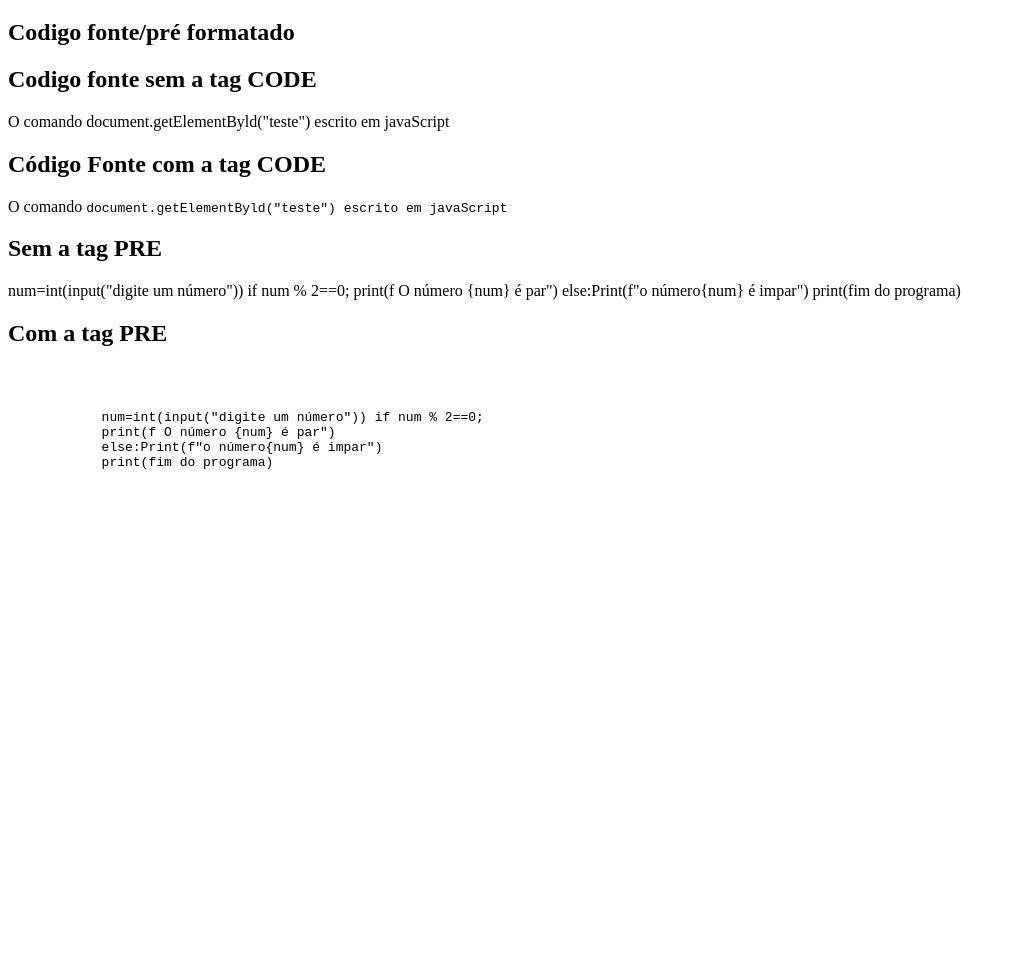
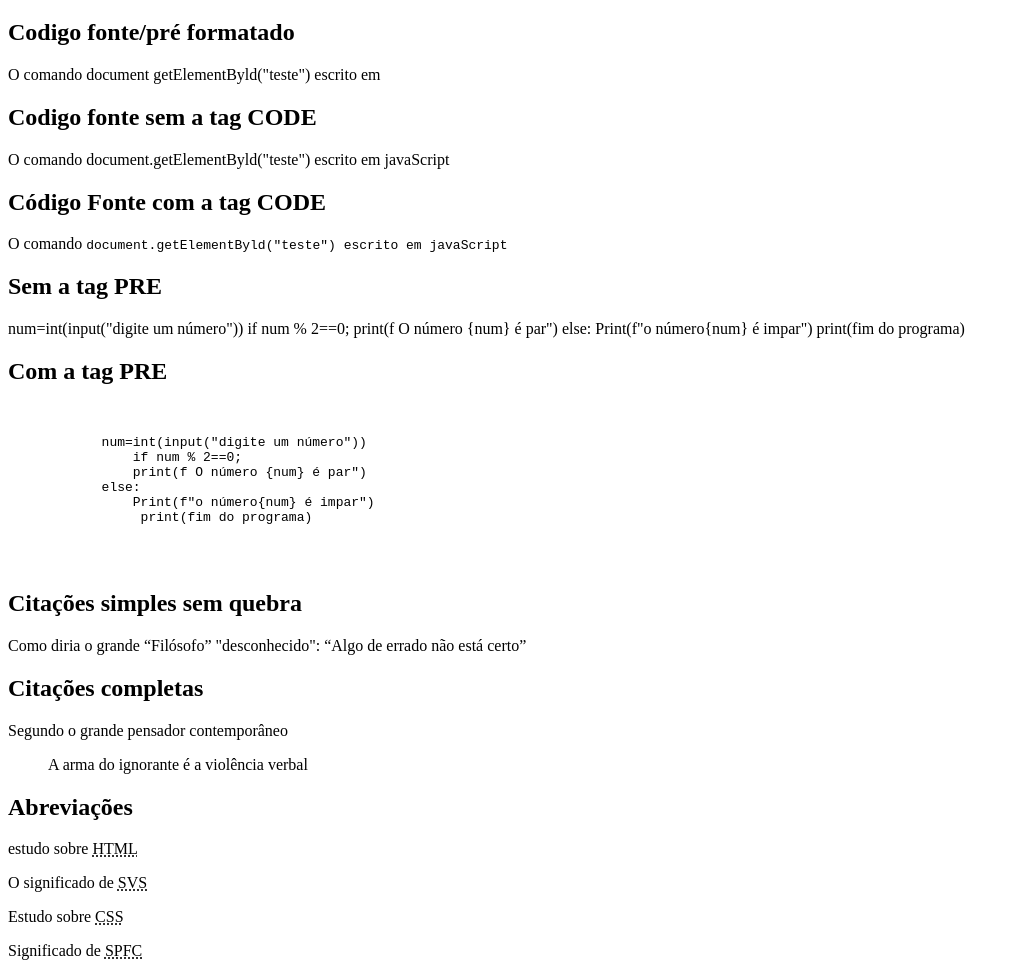
Before and after one commit to johanssantos02/Aulas-Front-and, a plain HTML site: page 4 AULA CITAÇÕES E CODIGOS/index.html in a window 1280 px wide. Shown: the part 61-1037 px from the top of the page, without its empty margins (0-1020 px from the left). Before the commit the page ends 800 px from the top, so only its background shows below. Drawn offline with Linux system fonts and the light colour scheme.

Commit message:
Atualização

```diff
--- a/4 AULA CITAÇÕES E CODIGOS/index.html
+++ b/4 AULA CITAÇÕES E CODIGOS/index.html
@@ -16,6 +16,8 @@
 
     <h2>Codigo fonte/pré formatado</h2>
 
+    <p>O comando document getElementByld("teste") escrito em</p>
+
     <h2>Codigo fonte sem a tag CODE</h2>
 
     <p>O comando document.getElementByld("teste") escrito em javaScript</p>
@@ -26,20 +28,51 @@
 
     <h2>Sem a tag PRE</h2>
 
-    <p>num=int(input("digite um número")) if num % 2==0;
-        print(f O número {num} é par")
-        else:Print(f"o número{num} é impar")
-        print(fim do programa)</p>
+    <p>
+        num=int(input("digite um número"))
+        if num % 2==0;
+            print(f O número {num} é par")
+        else:
+            Print(f"o número{num} é impar")
+        print(fim do programa)
+    </p>
 
     <h2>Com a tag PRE</h2>
     <pre>
-        <p>
-            num=int(input("digite um número")) if num % 2==0;
-            print(f O número {num} é par")
-            else:Print(f"o número{num} é impar")
-            print(fim do programa)
-        </p>
+
+         <code>
+            num=int(input("digite um número"))
+                if num % 2==0;
+                print(f O número {num} é par")
+            else:
+                Print(f"o número{num} é impar")
+                 print(fim do programa)
+         </code>
+
     </pre>
+
+    <h2>Citações simples sem quebra</h2>
+
+    <p>Como diria o grande <q>Filósofo</q> "desconhecido": <q>Algo de errado não está certo</q></p>
+
+    <h2>Citações completas</h2>
+
+    <p>Segundo o grande pensador contemporâneo</p>
+
+    <blockquote cite="www.google.com.br">
+        A arma do ignorante é a violência verbal
+    </blockquote>
+
+
+    <h2>Abreviações</h2>
+
+    <p>estudo sobre <abbr title="Hypertext Markup Language">HTML</abbr></p>
+
+    <p>O significado de <abbr title="Se Virem Sozinhos">SVS</abbr></p>
+
+    <p>Estudo sobre <abbr title="Cascading Style Sheets">CSS</abbr><p>
+
+        <p>Significado de <abbr title="São Paulo Futebol Clube">SPFC</abbr></p>
 </body>
 
 </html>
```
